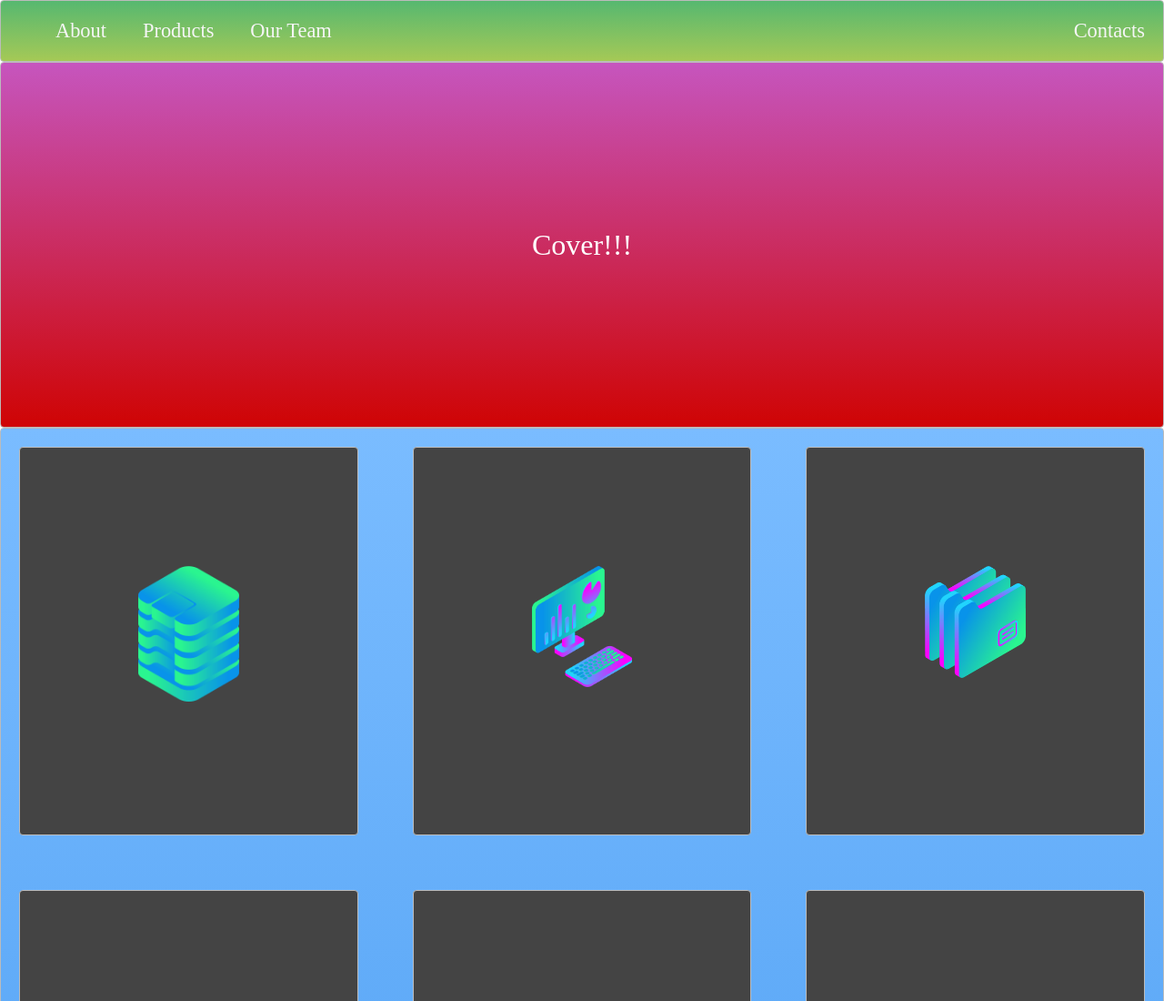
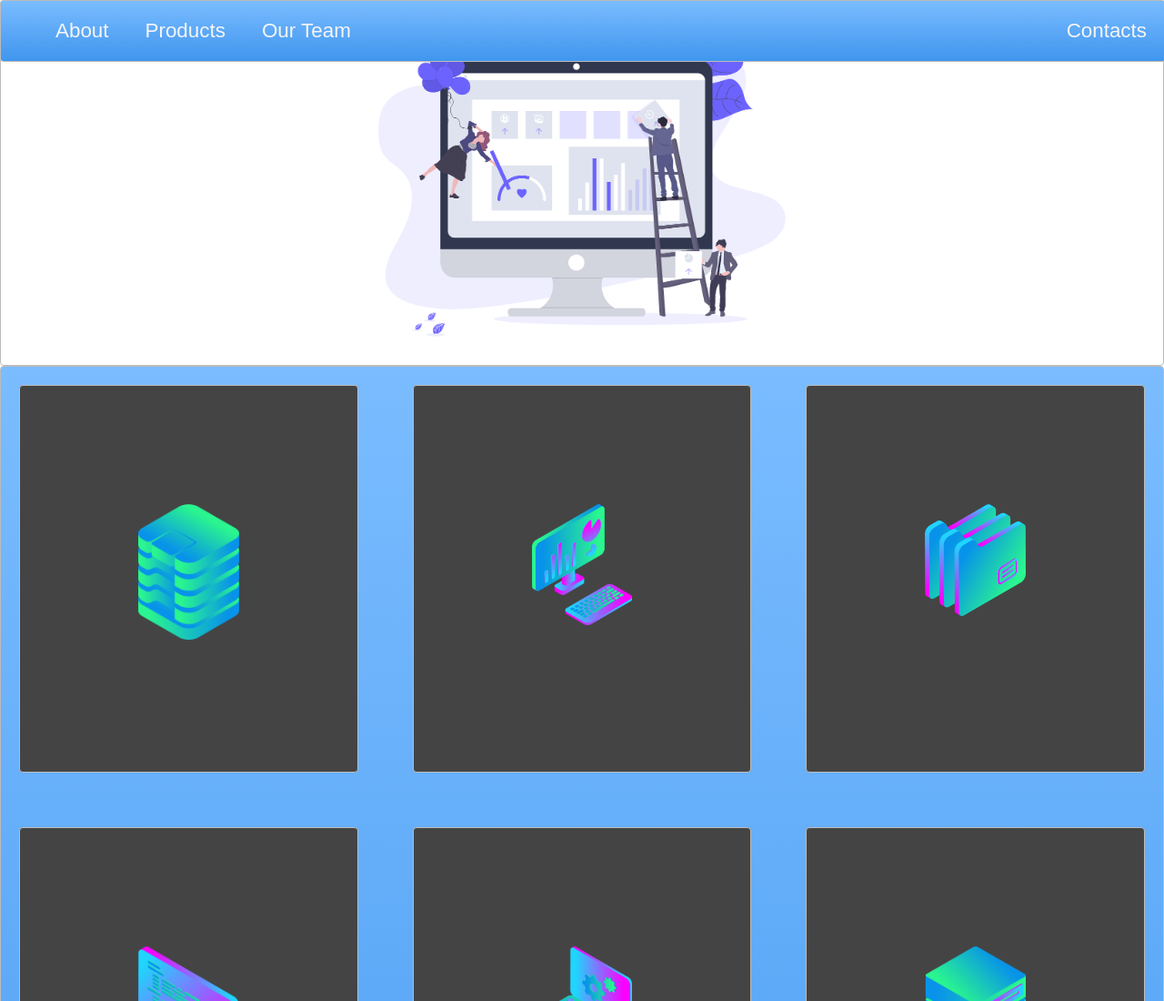
Before and after one commit to MTelschow/Zero-to-Mastery-Complete-Web-Developer, a plain HTML site: page CSS Grid/index.html in a window 1280 px wide. Shown: the top 1100 px of the page at 91% size. Drawn offline with Linux system fonts and the light colour scheme.

Commit message:
Make layout prettier

```diff
--- a/CSS Grid/index.html
+++ b/CSS Grid/index.html
@@ -5,7 +5,7 @@
   <link rel="stylesheet" type="text/css" href="./style.css">
 </head>
 <body>
-    <nav class="zone green">
+    <nav class="zone blue sticky">
       <ul class="main-nav">
         <li><a href="">About</a></li>
         <li><a href="">Products</a></li>
@@ -13,7 +13,7 @@
         <li class="push"><a href="">Contacts</a></li>
       </ul>
     </nav>
-    <div class="container zone red">Cover!!!</div>
+    <div class="container zone"><img src="./img/undraw.png"></div>
     <div class="zone blue grid-wrapper">
       <div class="box zone"><img src="./img/data_storage_2_2.png"></div>
       <div class="box zone"><img src="./img/desktop_analytics_2.png"></div>
--- a/CSS Grid/style.css
+++ b/CSS Grid/style.css
@@ -2,6 +2,7 @@ body {
     margin: auto 0;
     display: flex;
     flex-direction: column;
+    font-family: Arial, Helvetica, sans-serif;
 }
 
 .zone {
@@ -21,6 +22,12 @@ body {
 }
 
 /* NAV */
+.sticky {
+    position: fixed;
+    top: 0;
+    width: 100%;
+}
+
 .main-nav{
     display: flex;
     list-style: none;
@@ -55,6 +62,9 @@ a {
     justify-content: center;
     align-items: center;
     height: 50vh;
+}
+.container > img{
+    height: 100%;
 }
 
 /* PROJECT GRID */
```
